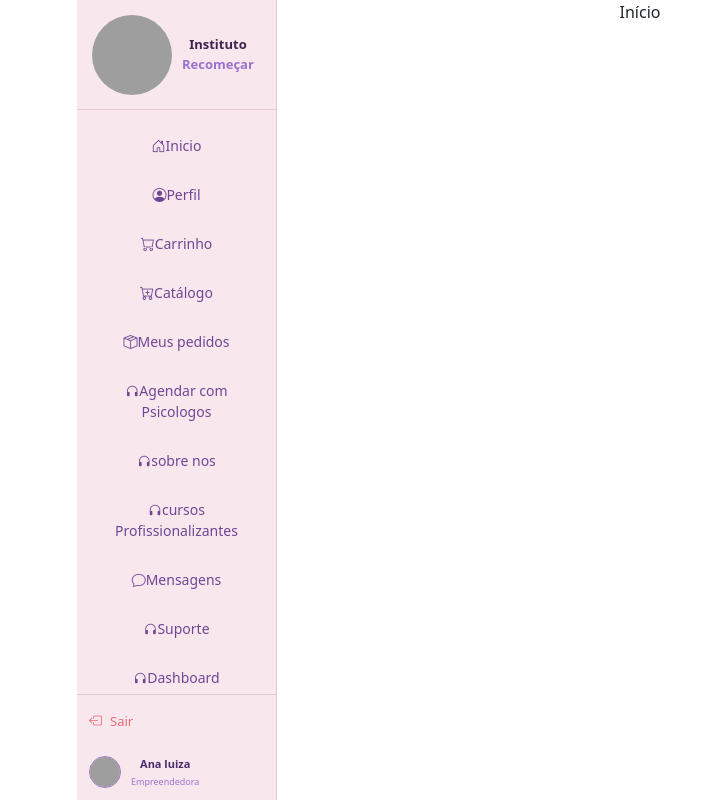
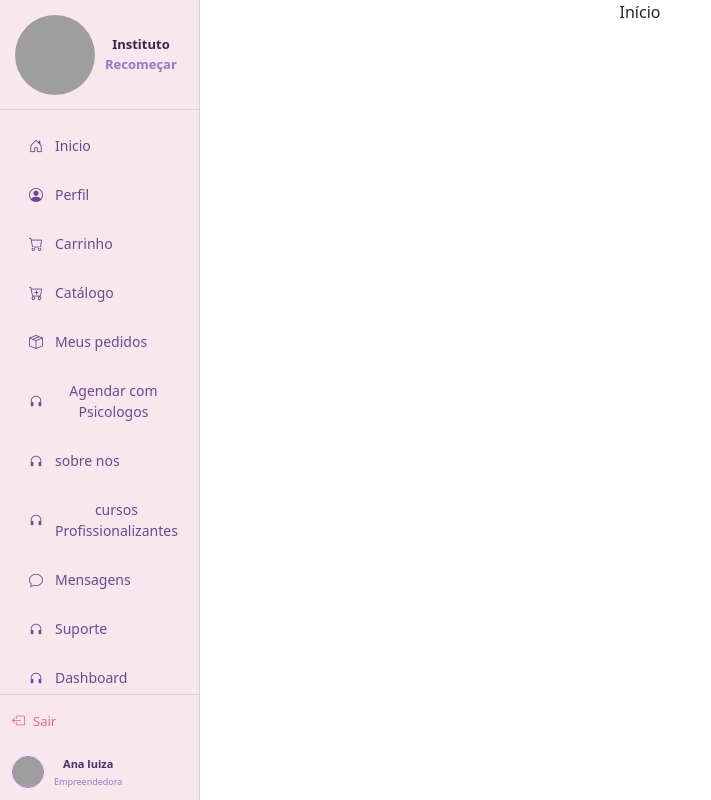
Before and after one commit to shazamdudugamer/tcc-trabalho, a React (Vite) app: page / in a window 1280 px wide. Shown: the whole page, without its empty margins (0-711 px from the left). Built offline with nearby package versions, Linux system fonts and the light colour scheme; grey boxes are pictures that could not be loaded.

Commit message:
atualizacao 6.0

```diff
--- a/src/Componentes/Sidebar.module.css
+++ b/src/Componentes/Sidebar.module.css
@@ -1,213 +1,196 @@
-.sidebar {
-  width: 200px;
-  height: 100vh;
-  position: fixed;
-  background-color: #F8E8EE;
-  border-right: 1px solid #E2CAD2;
+ .sidebar { width: 200px; height: 100vh;
+
+position: fixed; top: 0; left: 0;
+
+display: flex; flex-direction: column;
+
+background-color: #F8E8EE; border-right: 1px solid #E2CAD2;
+
 z-index: 1000;
-}
 
-.logo {
-  height: 110px;
+box-sizing: border-box; }
 
-  display: flex;
-  flex-direction: row;
-  align-items: center;
 
-  gap: 10px;
-  padding: 0 15px;
+.logo { height: 110px; min-height: 110px;
+
+display: flex; flex-direction: row; align-items: center;
+
+gap: 10px; padding: 0 15px;
 
 border-bottom: 1px solid #E8C8D5;
-}
 
-.logoIcon {
-  width: 80px;
-  height: 80px;
+box-sizing: border-box; }
+
+.logoIcon { width: 80px; height: 80px; flex-shrink: 0; }
+
+.logoIcon img { width: 80px; height: 80px;
+
+border-radius: 50%; object-fit: cover; }
+
+.logoTexto { display: flex; flex-direction: column;
+
+font-size: 13px; font-weight: bold;
+
+color: #40224F; }
+
+.logoTexto span { color: #9B72CF; }
+
+
+
+.menu { display: flex; flex-direction: column;
+
+padding: 15px 12px; gap: 8px;
+
+flex: 1;
+
+overflow-y: auto; overflow-x: hidden;
+
+box-sizing: border-box; }
+
+
+
+.menu::-webkit-scrollbar { width: 5px; }
+
+.menu::-webkit-scrollbar-track { background: transparent; }
+
+.menu::-webkit-scrollbar-thumb { background-color: #D5B6E2; border-radius: 10px; }
+
+.menu a { display: flex; align-items: center; gap: 10px;
+
 flex-shrink: 0;
-}
-
-.logoIcon img {
-  width: 80px;
-  height: 80px;
-  border-radius: 50%;
-}
-
-.logoTexto {
-  display: flex;
-  flex-direction: column;
-
-  font-size: 13px;
-  font-weight: bold;
-  color: #40224F;
-}
-
-.logoTexto span {
-  color: #9B72CF;
-}
-
-.menu {
-  display: flex;
-  flex-direction: column;
-
-  padding: 15px 12px;
-  gap: 8px;
-}
-
-.menu a {
-  display: block;
 
 padding: 10px 15px;
 
-  color: #6F4695;
-  text-decoration: none;
+color: #6F4695; text-decoration: none;
+
 font-size: 14px;
 
-  transition: 0.2s;
-}
+border-radius: 50px;
 
-.menu a:hover {
-  background-color: #9B72CF;
-  color: white;
-  padding: 10px 10px;
-  border-radius: 50px;
-}
+transition: 0.2s; }
 
-.rodapeSidebar {
-  position: absolute;
-  bottom: 0;
+.menu a i { min-width: 18px; }
+
+.menu a:hover { background-color: #9B72CF; color: white;
+
+padding: 10px 15px; }
+
+
+.rodapeSidebar { width: 100%;
+
+flex-shrink: 0;
+
+border-top: 1px solid #E2CAD2;
+
+padding: 12px;
+
+box-sizing: border-box;
+
+background-color: #F8E8EE; }
+
+.botaoSair { display: flex; align-items: center; gap: 8px;
 
 width: 100%;
 
-  border-top: 1px solid #E2CAD2;
-  padding: 12px;
-
-  box-sizing: border-box;
-}
-
-.botaoSair {
-  display: flex;
-  align-items: center;
-  gap: 8px;
-
-  width: 100%;
-
-  border: none;
-  background: transparent;
+border: none; background: transparent;
 
 color: #E96778;
+
 font-size: 13px;
 
 cursor: pointer;
+
 padding: 5px 0 15px 0;
-}
 
-.usuario {
-  display: flex;
-  align-items: center;
+text-align: left; }
+
+.botaoSair:hover { color: #C9364D; }
+
+
+
+.usuario { display: flex; align-items: center;
+
 gap: 10px;
 
-  padding-top: 10px;
-}
+padding-top: 10px; }
 
-.fotoUsuario {
-  width: 32px;
-  height: 32px;
+.fotoUsuario { width: 32px; height: 32px;
 
-  border-radius: 50%;
-  object-fit: cover;
+flex-shrink: 0;
 
-  border: 1px solid #9B72CF;
-}
+border-radius: 50%; object-fit: cover;
 
-.dadosUsuario {
-  display: flex;
-  flex-direction: column;
-}
+border: 1px solid #9B72CF; }
 
-.nomeUsuario {
-  color: #4A2D6B;
-  font-size: 11px;
-  font-weight: bold;
-}
+.dadosUsuario { display: flex; flex-direction: column;
 
-.tipoUsuario {
-  color: #9B72CF;
+min-width: 0; }
+
+.nomeUsuario { color: #4A2D6B;
+
+font-size: 11px; font-weight: bold; }
+
+.tipoUsuario { color: #9B72CF;
+
 font-size: 9px;
-  margin-top: 2px;
-}
+
+margin-top: 2px; }
 
 
-.hamburguer {
-  display: none;
-}
+.hamburguer { display: none; }
 
 
 
 @media (max-width: 600px) {
 
-  .hamburguer {
-    display: flex;
+.hamburguer { display: flex;
 
 position: fixed;
 
-    top: 15px;
-    left: 15px;
+top: 15px; left: 15px;
 
-    width: 45px;
-    height: 45px;
+width: 45px; height: 45px;
 
-    align-items: center;
-    justify-content: center;
+align-items: center; justify-content: center;
 
 background-color: #F8E8EE;
-    border: 1px solid #E2CAD2;
-    border-radius: 10px;
+
+border: 1px solid #E2CAD2; border-radius: 10px;
 
 font-size: 30px;
+
 color: #4A2D6B;
 
 cursor: pointer;
 
-    z-index: 1100;
-  }
+z-index: 1100; }
 
-  .sidebar {
-    position: fixed;
+.sidebar { position: fixed;
 
-    top: 0;
-    left: -300px;
+top: 0; left: -300px;
 
-    width: 280px;
-    height: 100vh;
+width: 280px; height: 100vh;
 
 transition: left 0.3s ease;
 
 z-index: 1000;
 
-    box-shadow: 3px 0 10px rgba(0, 0, 0, 0.15);
-  }
+box-shadow: 3px 0 10px rgba(0, 0, 0, 0.15); }
 
-  .sidebar.aberto {
-    left: 0;
-  }
+.sidebar.aberto { left: 0; }
+
+.menu { overflow-y: auto; }
 
 }
 
 
+
 @media (max-width: 350px) {
 
-  .sidebar {
-    width: 250px;
-  }
+.sidebar { width: 250px; }
 
-  .logoIcon {
-    width: 65px;
-    height: 65px;
-  }
+.logoIcon { width: 65px; height: 65px; }
 
-  .logoIcon img {
-    width: 65px;
-    height: 65px;
-  }
+.logoIcon img { width: 65px; height: 65px; }
 
 }
```
Also changed, not shown: 1 other file (tests, documents, lock files or other folders). Lines whose indentation alone changed are shown as unchanged.
